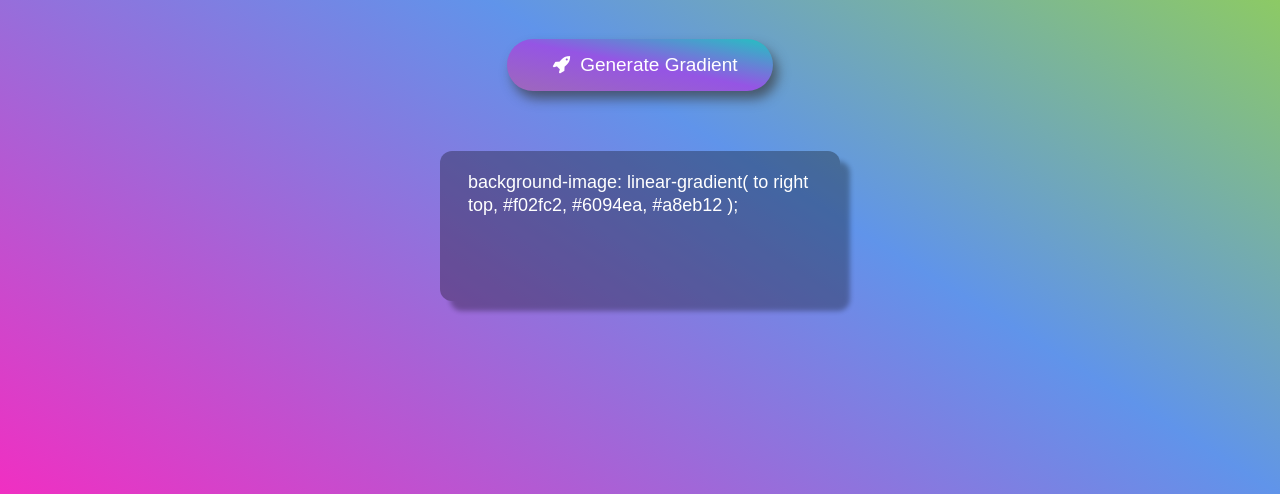
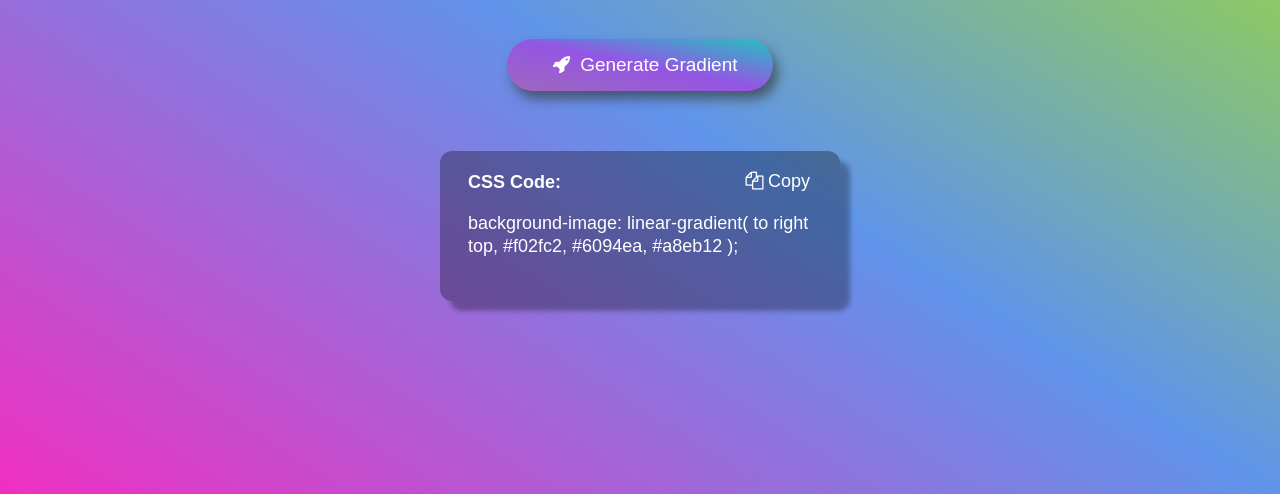
Before and after one commit to sh4d0wy/linearGradient, a plain HTML site: page index.html in a window 1280 px wide. Shown: the part 306-800 px from the top of the page. Drawn offline with Linux system fonts and the light colour scheme.

Commit message:
fourth commit

```diff
--- a/index.html
+++ b/index.html
@@ -28,6 +28,11 @@
       <div class="output white">
         <div class="transparent"></div>
         <div class="content">
+          <div class="copybtn">
+          <p><strong>CSS Code:</strong></p>
+          <i class="fa fa-copy" style="font-size:18px"> <button id="copy" onclick="copy()">Copy</button></i>
+
+          </div>
           <p>
             background-image: linear-gradient( to right top, <span id="color1">#f02fc2</span>, <span id="color2">#6094ea</span>, <span id="color3">#a8eb12</span> );
           </p>
--- a/index.js
+++ b/index.js
@@ -10,6 +10,7 @@ function colorChanger(){
 }
 
 function hexcodeGenerator(){
+    document.getElementById("copy").textContent = "Copy";
     var arr = ["0","1","2","3","4","5","6","7","8","9","A","B","C","D","E","F"];
     var hexcode = "";
     for(var i = 0; i < 6; i++){
@@ -18,3 +19,9 @@ function hexcodeGenerator(){
         }
     return hexcode;
 }
+
+function copy(){
+    var copytext = document.querySelectorAll(".content p")[1];
+    navigator.clipboard.writeText(copytext.textContent);
+    document.getElementById("copy").textContent = "Copied";
+}
--- a/styles.css
+++ b/styles.css
@@ -63,6 +63,7 @@ i {
   background: black;
   box-shadow: 10px 10px 5px black;
 }
+
 .content {
   height: 150px;
   position: absolute;
@@ -76,3 +77,21 @@ i {
   font-family: sans-serif;
   line-height: 1.3;
 }
+
+#copy{
+  background:none;
+  border:none;
+  color: white;
+  font-size:18px;
+  margin-bottom:20px;
+  cursor:pointer;
+}
+
+
+.copybtn{
+  font-family: sans-serif;
+  display:flex;
+  justify-content: space-between;
+  margin: 0;
+  padding: 0;
+}
```
